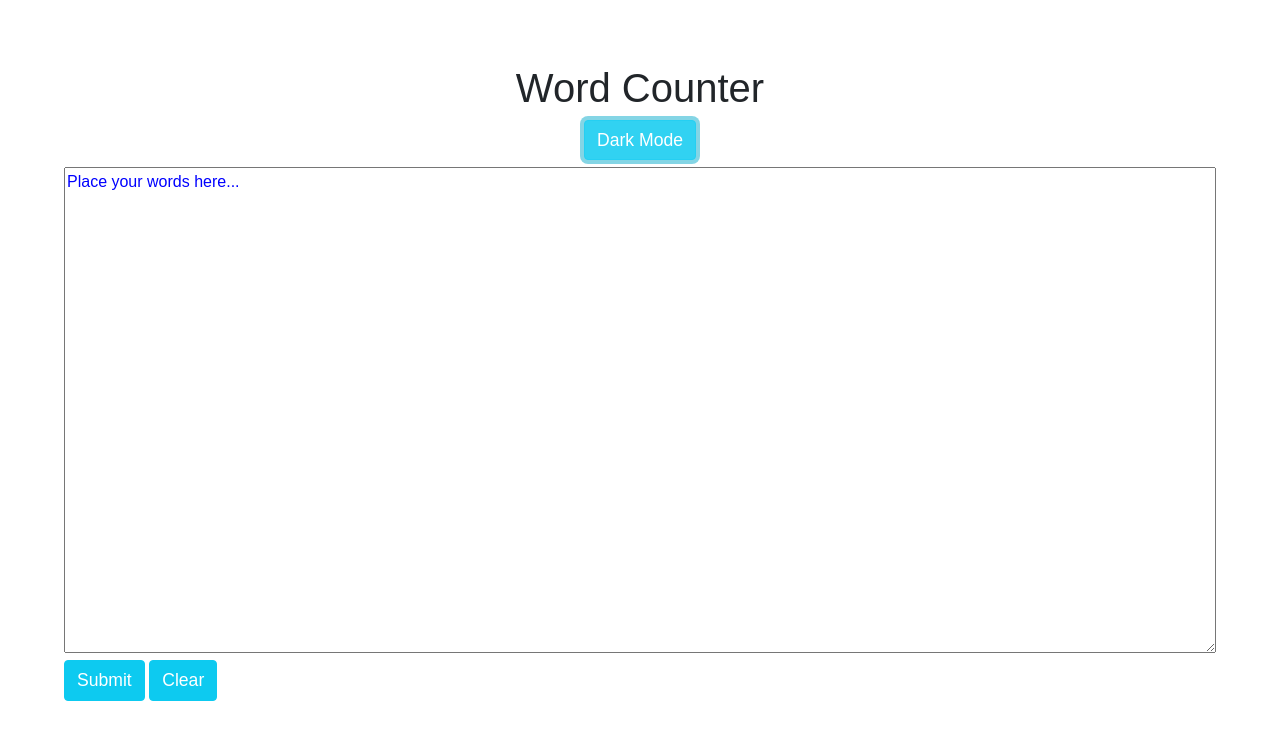
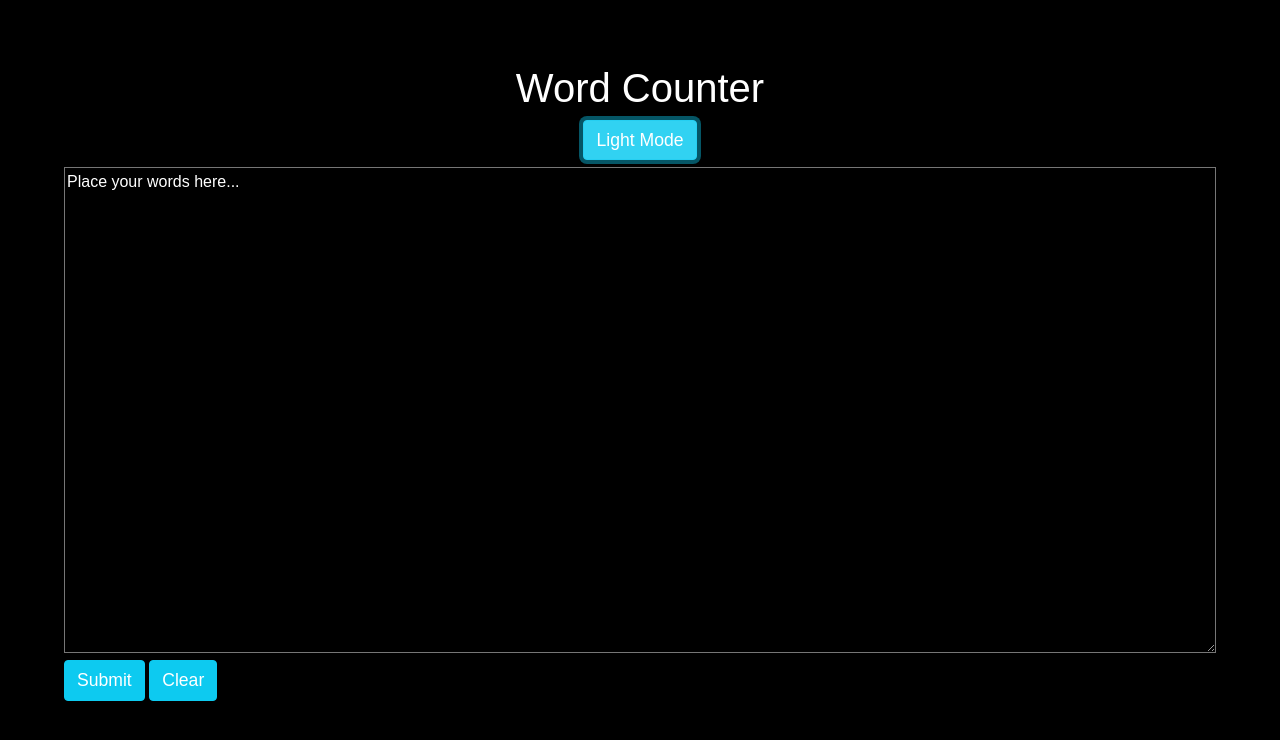
Before and after one commit to kmchandler/LAB-word-counter, a plain HTML site: page index.html in a window 1280 px wide. Both pictures are taken after a click on the button "Dark Mode". Drawn offline with nearby package versions, Linux system fonts and the light colour scheme.

Commit message:
completed dark mode challenge, and it's sexy

```diff
--- a/main.css
+++ b/main.css
@@ -37,3 +37,16 @@ form {
   font-size: 1.1em;
   margin-bottom: 7px;
 }
+
+.dark {
+  background-color: black;
+  color: white;
+}
+
+.dark #text-area {
+  background-color: black;
+}
+
+.dark ::placeholder {
+  color: white;
+}
--- a/main.js
+++ b/main.js
@@ -16,9 +16,23 @@ const wordCounter = (value) => {
 }
 
 // OPTIONAL CHALLENGE
-const toggleMode = (btnText) => {
-  // complete the function
+const toggleMode = (evt) => {
+  const initialText = 'Dark Mode';
+  const btn = document.getElementById('bg-switch');
+  if (btn.textContent.toLowerCase().includes(initialText.toLowerCase())) {
+    btn.innerHTML = 'Light Mode';
+    document.body.classList.add("dark")
+    debugger;
+  } else {
+    btn.innerHTML = initialText;
+    document.body.classList.remove("dark")
+  }
 }
+
+const btn = document.getElementById('bg-switch');
+btn.addEventListener('click', toggleMode);
+
+
 
 // ************************************************ //
 // **** DO NOT MODIFY THE CODE BELOW THIS LINE **** //
@@ -45,6 +59,6 @@ form.addEventListener("reset", () => {
   wordCount.innerHTML = ""; // on reset, clear the innderHTML
 });
 
-toggleButton.addEventListener("click", (event) => {
-  toggleMode(event.target.innerHTML);
-});
+// toggleButton.addEventListener("click", (event) => {
+//   toggleMode(event.target.innerHTML);
+// });
```
Also changed, not shown: index.html (+1 -3 lines).
